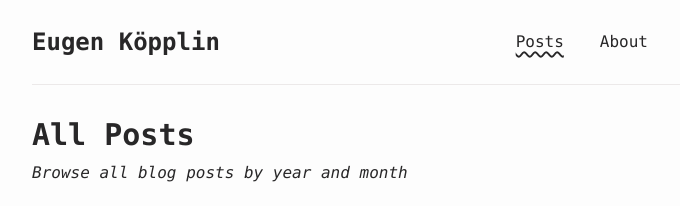
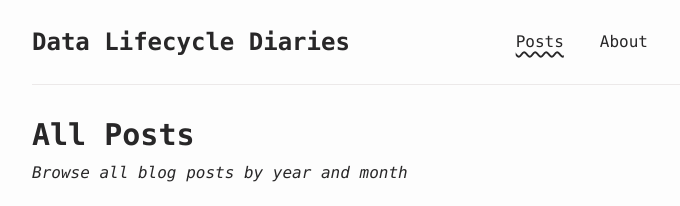
Before and after one commit to ekoepplin/datadidact-homepage, an Astro site: page /posts in a window 1280 px wide. Shown: the top 206 px of the page, 240-920 px from the left. Built offline with nearby package versions, Linux system fonts and the light colour scheme; Astro itself is replaced by a stand-in of ours; some packages are replaced by stand-ins of ours.

Commit message:
change the title

```diff
--- a/astro.config.mjs
+++ b/astro.config.mjs
@@ -101,9 +101,9 @@ export default defineConfig({
       registerType: "autoUpdate",
       includeAssets: ["favicon.ico", "avatar.jpg"],
       manifest: {
-        name: "Eugen Köpplin",
-        short_name: "ekoepplin",
-        description: "Personal blog by Eugen Köpplin.",
+        name: "Data Lifecycle Diaries",
+        short_name: "DataLifecycle",
+        description: "Data Lifecycle Diaries - A blog by Eugen Köpplin.",
         theme_color: "#006cac",
         background_color: "#fdfdfd",
         display: "standalone",
--- a/src/components/BaseHead.astro
+++ b/src/components/BaseHead.astro
@@ -37,8 +37,8 @@ const criticalCSS = getPageCriticalCSS(Astro.url.pathname);
 <meta name="mobile-web-app-capable" content="yes" />
 <meta name="apple-mobile-web-app-capable" content="yes" />
 <meta name="apple-mobile-web-app-status-bar-style" content="default" />
-<meta name="apple-mobile-web-app-title" content="Eugen Köpplin" />
-<meta name="application-name" content="Eugen Köpplin" />
+<meta name="apple-mobile-web-app-title" content="Data Lifecycle Diaries" />
+<meta name="application-name" content="Data Lifecycle Diaries" />
 <meta name="msapplication-TileColor" content="#006cac" />
 
 <!-- Primary Meta Tags -->
--- a/src/consts.ts
+++ b/src/consts.ts
@@ -35,7 +35,7 @@ export const SITE: Site = {
   author: "Eugen Köpplin",
   profile: "https://datadidact.com/about",
   desc: "Personal blog by Eugen Köpplin.",
-  title: "Eugen Köpplin",
+  title: "Data Lifecycle Diaries",
   ogImage: "avatar.jpg",
   lightAndDarkMode: true,
   postPerIndex: 10,
```
Also changed, not shown: README.md.
